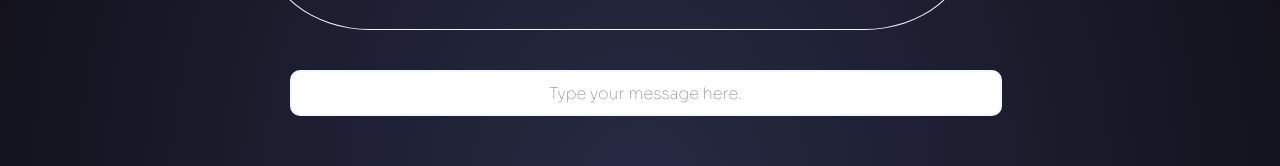
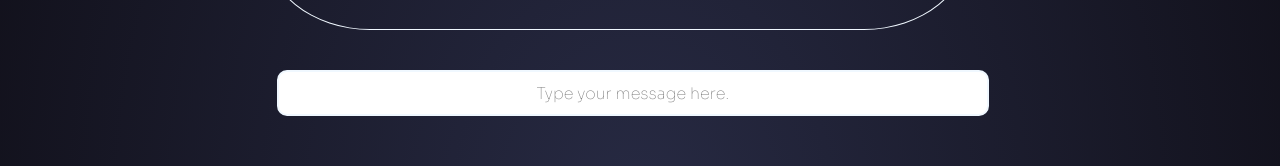
Before and after one commit to sorayapnblm/story-teller-open-ai, a React (Vite) app in the folder client/: page /chat/1/1/1/1/1/1 in a window 1280 px wide. Shown: the part 588-754 px from the top of the page. Built offline with nearby package versions, Linux system fonts and the light colour scheme.

Commit message:
Change the style of the input area

```diff
--- a/client/src/styles/ChatInterface.css
+++ b/client/src/styles/ChatInterface.css
@@ -64,7 +64,7 @@
 
   .chat-input-holder {
     position: relative;
-    left: 2vw;
+    left: 1vw;
     top: 5vh;
     width: 50vw;
     /* border: 1px solid red;
```
